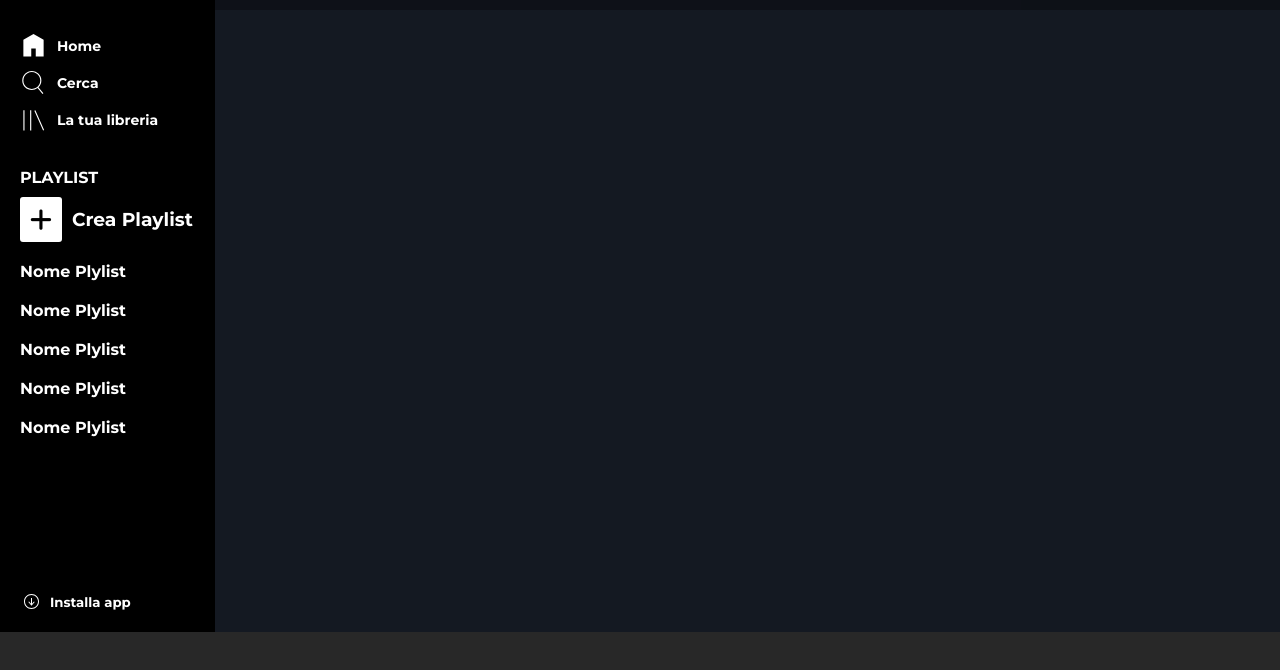
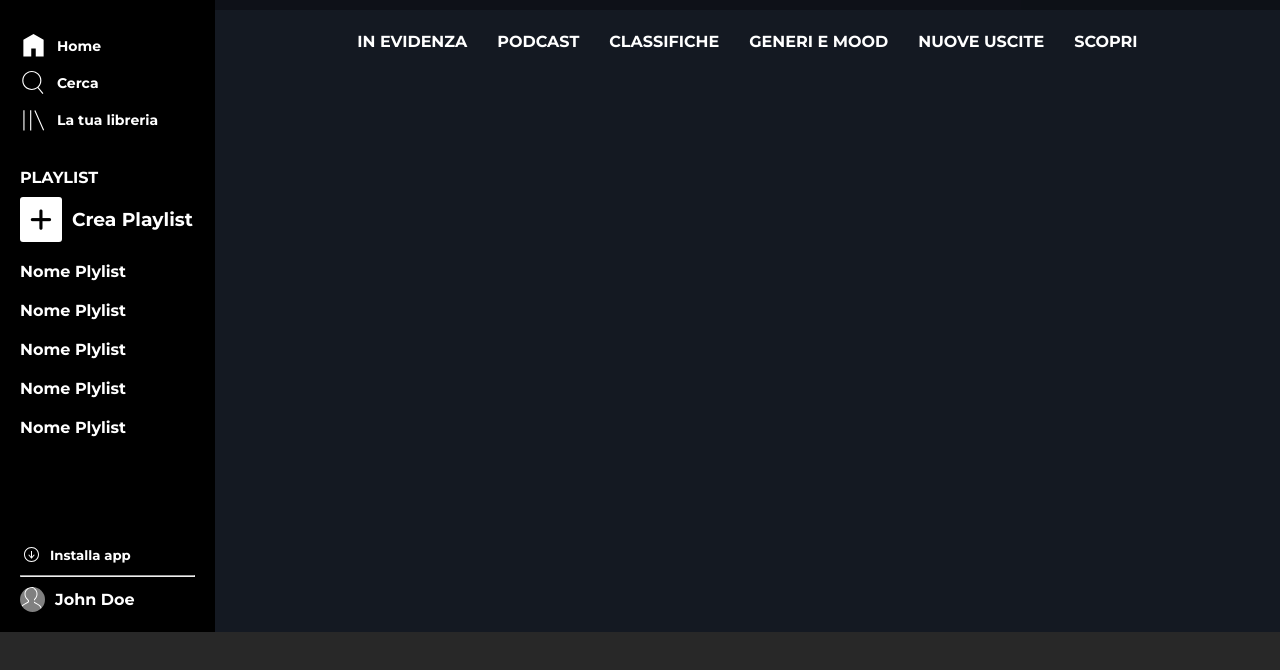
Before and after one commit to AlessandroOviszach/html-css-spotifyweb, a plain HTML site: page index.html in a window 1280 px wide. Shown: the part 68-738 px from the top of the page. Drawn offline with Linux system fonts and the light colour scheme.

Commit message:
main cta

```diff
--- a/css/main.css
+++ b/css/main.css
@@ -30,6 +30,10 @@ a {
     color: currentColor;
 }
 
+ul {
+    list-style: none;
+}
+
 
 /* TAGS */
 aside .logo-content h1 {
@@ -57,7 +61,6 @@ aside .logo {
     flex-grow: 1;
 }
 
-
 .playlist-section h4 {
     margin-bottom: 10px;
 }
@@ -71,13 +74,26 @@ aside .logo {
 }
 
 .list-playlist {
-    list-style: none;
     overflow-y: auto;
     height: 200px;
 }
 
 .list-playlist:first-child {
     padding-top: 20px;
+}
+
+/* user section */
+.profile {
+    display: flex;
+    align-items: center;
+}
+
+.user-section div.profile-container {
+    width: 25px;
+    height: 25px;
+    border-radius: 50%;
+    background-color: #808080;
+    background-image: url('../img/profile.svg')
 }
 
 /* Banner section */
@@ -96,10 +112,22 @@ aside .logo {
 /* Main section */
 
 .banner-space {
-    margin-top: 80px;
+    margin-top: 100px;
 }
 
+main .cta {
+    width: 100%;
+    margin-bottom: 40px;
+}
 
+main .cta ul {
+    justify-content: center;
+}
+
+main .cta ul li {
+    text-transform: uppercase;
+    padding: 0 15px;
+}
 
 /* Footer setion */
 .toolbar {
@@ -148,7 +176,7 @@ aside .logo {
     padding: 20px;
 }
 
-.p-10 {
+.p-l-10 {
     padding-left: 10px;
 }
 
@@ -164,6 +192,10 @@ aside .logo {
 .m-x-30 {
     margin-top: 30px;
     margin-bottom: 30px;
+}
+
+.m-tb-10 {
+    margin: 10px 0;
 }
 
 /* Dimensions */
--- a/index.html
+++ b/index.html
@@ -34,19 +34,19 @@
             <!-- Home -->
             <div class="flex-center p-x-5">
                 <img class="ico-h-27" src="./img/home.svg" alt="Home icon">
-                <a class="p-10"href="#">Home</a>
+                <a class="p-l-10"href="#">Home</a>
             </div>
 
             <!-- Search -->
             <div class="flex-center p-x-5">
                 <img class="ico-h-27" src="./img/search.svg" alt="Search icon">
-                <a class="p-10"href="#">Cerca</a>
+                <a class="p-l-10"href="#">Cerca</a>
             </div>
 
             <!-- Your library -->
             <div class="flex-center p-x-5">
                 <img class="ico-h-27" src="./img/libreria.svg" alt="library icon">
-                <a class="p-10"href="#">La tua libreria</a>
+                <a class="p-l-10"href="#">La tua libreria</a>
             </div>
 
         </section>
@@ -60,7 +60,7 @@
             <!-- Call to action -->
             <div class="flex-center">
                 <i class="fas fa-plus"></i>
-                <h1 class="p-10">Crea Playlist</h1>
+                <h1 class="p-l-10">Crea Playlist</h1>
             </div>
 
             <!-- all playlist -->
@@ -83,8 +83,16 @@
             <div class="flex-center">
                 <img class="ico-h-20 flex-x-start" src="./img/download.svg" alt="download">
 
-                <h5 class="p-10">Installa app</h5>
+                <h5 class="p-l-10">Installa app</h5>
             </div>
+
+            <hr class="m-tb-10">
+
+            <div class="profile">
+                <div class="profile-container"></div>
+                <h4 class="user-name p-l-10">John Doe</h4>
+            </div>
+
         </section>
     </aside>
 
@@ -98,6 +106,17 @@
     <!-- main content -->
     <main>
         <div class="banner-space"></div>
+
+        <section class="cta">
+            <ul class="flex">
+                <li>In evidenza</li>
+                <li>Podcast</li>
+                <li>Classifiche</li>
+                <li>Generi e mood</li>
+                <li>Nuove uscite</li>
+                <li>Scopri</li>
+            </ul>
+        </section>
     </main>
 
     <!-- Footer -->
```
